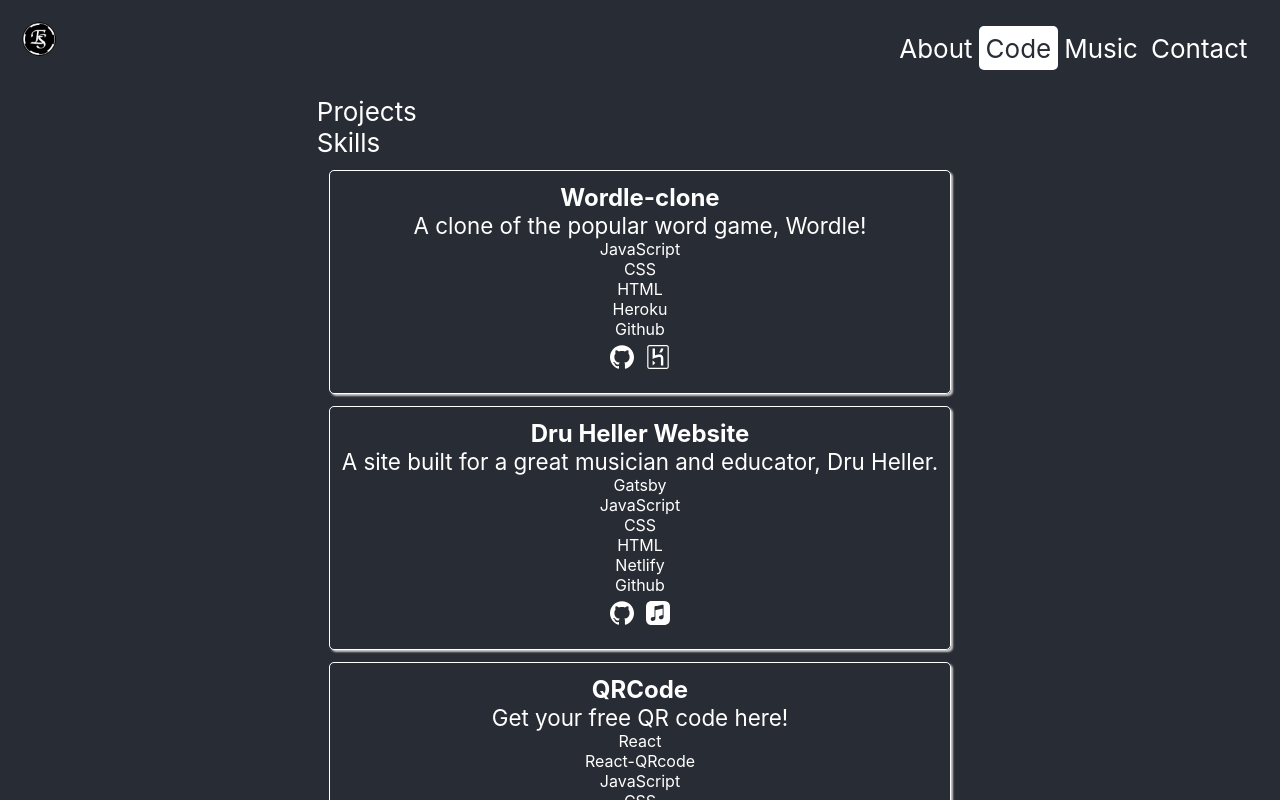
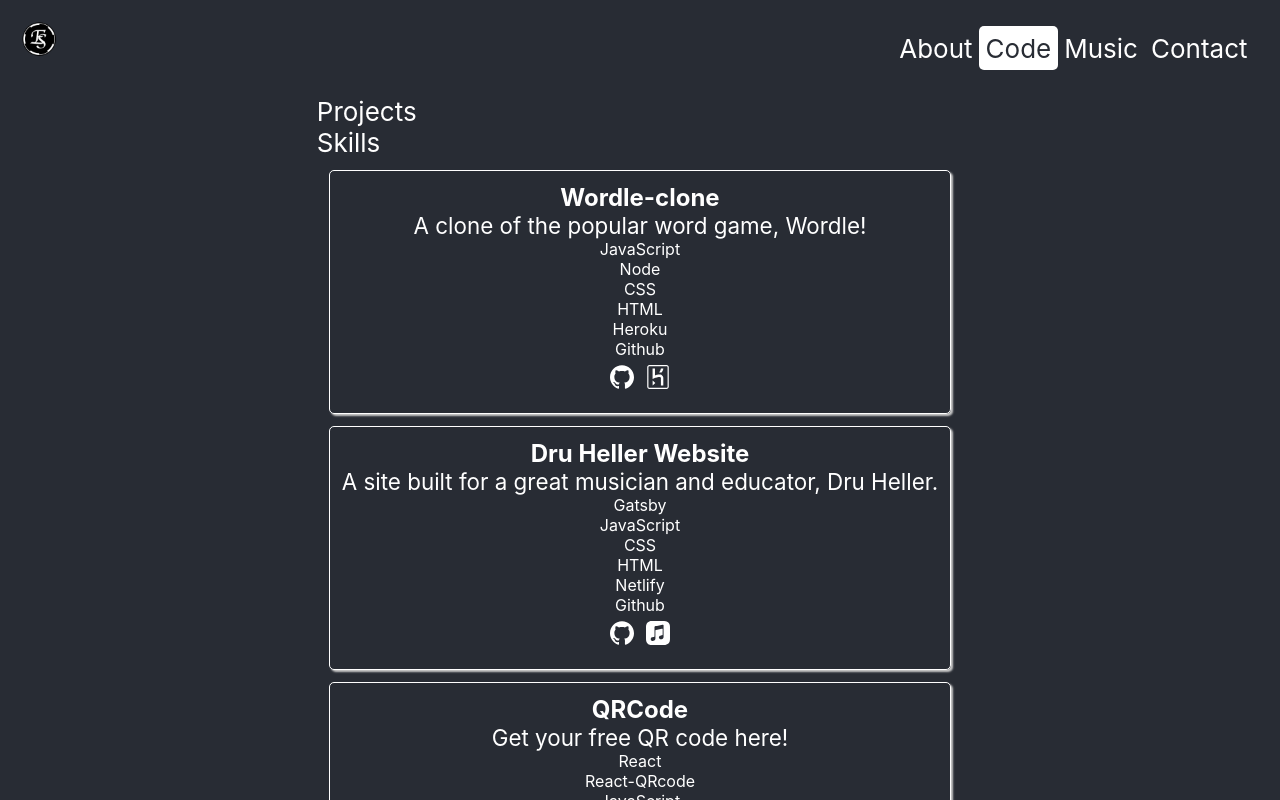
Before and after one commit to elijahsamuels/personal-website2, a React (Create React App) app: page /code/projects in a window 1280 px wide. Shown: the top 800 px of the page. Built offline with nearby package versions, Linux system fonts and the light colour scheme; no server answers.

Commit message:
changed link prod link for projects

```diff
--- a/src/components/code/ProjectsObject.js
+++ b/src/components/code/ProjectsObject.js
@@ -1,21 +1,17 @@
-// name
-// description
-// skills_used
-
 const Projects = [
   {
     name: "Wordle-clone",
     description: "A clone of the popular word game, Wordle!",
-      skills_used: ["JavaScript", "CSS", "HTML", "Heroku", "Github"],
-			prod_link: "https://dashboard.heroku.com",
-			github_link: "https://github.com/elijahsamuels/wordle-clone"
+    skills_used: ["JavaScript", "Node", "CSS", "HTML", "Heroku", "Github"],
+    prod_link: "https://es-wordle.herokuapp.com/",
+    github_link: "https://github.com/elijahsamuels/wordle-clone",
   },
   {
     name: "Dru Heller Website",
     description: "A site built for a great musician and educator, Dru Heller.",
     skills_used: ["Gatsby", "JavaScript", "CSS", "HTML", "Netlify", "Github"],
     prod_link: "http://www.druhellermusic.com",
-			github_link: "https://github.com/elijahsamuels/druheller"
+    github_link: "https://github.com/elijahsamuels/druheller",
   },
   {
     name: "QRCode",
@@ -30,24 +26,15 @@
       "Github",
     ],
     prod_link: "https://free-qrcode.netlify.app",
-			github_link: "https://github.com/elijahsamuels/qrcode"
+    github_link: "https://github.com/elijahsamuels/qrcode",
   },
   {
     name: "ElijahSamuels.com",
     description: "Personal website project",
-      skills_used: [
-        "React",
-        "JavaScript",
-        "CSS",
-        "HTML",
-        "Netlify",
-        "Github",
-      ],
+    skills_used: ["React", "JavaScript", "CSS", "HTML", "Netlify", "Github"],
     prod_link: "https://www.elijahsamuels.com",
-			github_link: "https://github.com/elijahsamuels/qrcode"
+    github_link: "https://github.com/elijahsamuels/qrcode",
   },
 ];
 
 export default Projects;
-
-//
```
Lines whose indentation alone changed are shown as unchanged.
